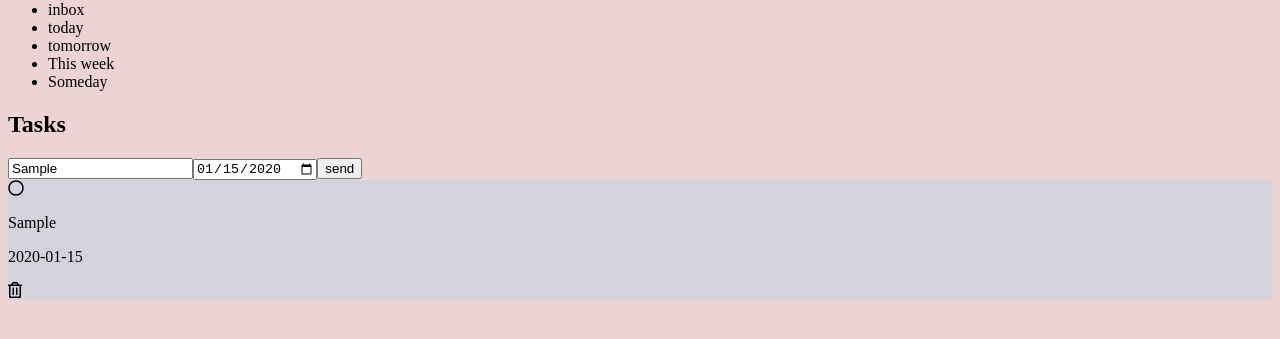
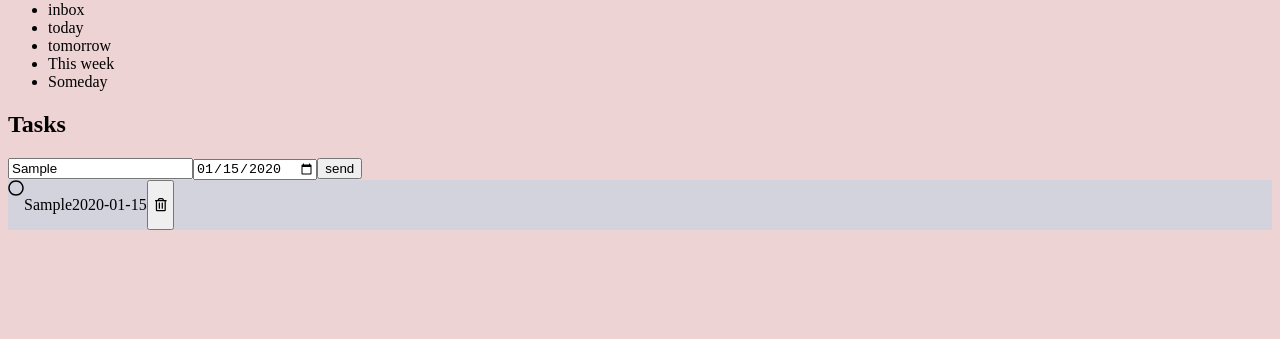
Before and after one commit to fgostev/todolist, a website built with webpack: page dist/index.html in a window 1280 px wide. Both pictures are taken after typing "Sample", "2020-01-15" into the empty fields and a click on the input "send". Shown: the part 79-418 px from the top of the page. Built offline with nearby package versions, Linux system fonts and the light colour scheme.

Commit message:
add deleteTask fun

```diff
--- a/src/index.js
+++ b/src/index.js
@@ -1,6 +1,6 @@
 import pageLoad from './initialPage';
 import form from './form.js';
-import todoTask from './todoTasks';
+import { createTodoTask, deleteTask} from './todoTasks';
 
 import './style.css';
 
@@ -12,13 +12,23 @@ import '@fortawesome/fontawesome-free/js/brands'
 pageLoad();
 form();
 
+
 function eventListeners(){
     const submit = document.getElementById('submit');
     submit.addEventListener("click", function(event){
         event.preventDefault();
-        todoTask();
+        createTodoTask();
+
+        const removeBtns = document.getElementsByClassName('remove');
+        Array.from(removeBtns).forEach(btn => {
+            btn.addEventListener("click", deleteTask);
+        })
+
+
       });
 
-}
+};
+
+
 
 eventListeners();
--- a/src/style.css
+++ b/src/style.css
@@ -4,4 +4,5 @@ body{
 
 .task{
     background-color: rgb(211, 211, 221);
+    display: flex;
 }
--- a/src/todoTasks.js
+++ b/src/todoTasks.js
@@ -41,7 +41,7 @@ function displayTodos(todo){
     date.textContent = todo.date;
     todoTask.appendChild(date);
 
-    const remove = document.createElement('btn');
+    const remove = document.createElement('button');
     remove.classList = 'remove';
     const removeIcon = document.createElement('i');
     removeIcon.classList = 'far fa-trash-alt';
@@ -59,10 +59,16 @@ function displayPushedTodo(){
     })
 }
 
-function todoTask(){
+function createTodoTask(){
     createTodo();
     displayPushedTodo();
     console.log(todoList);
 }
 
-export default todoTask;
+function deleteTask(){
+    console.log(this.parentElement);
+    const selectedTask = this.parentElement;
+    selectedTask.textContent = '';
+}
+
+export{ createTodoTask, deleteTask};
```
Also changed, not shown: 1 other file.
